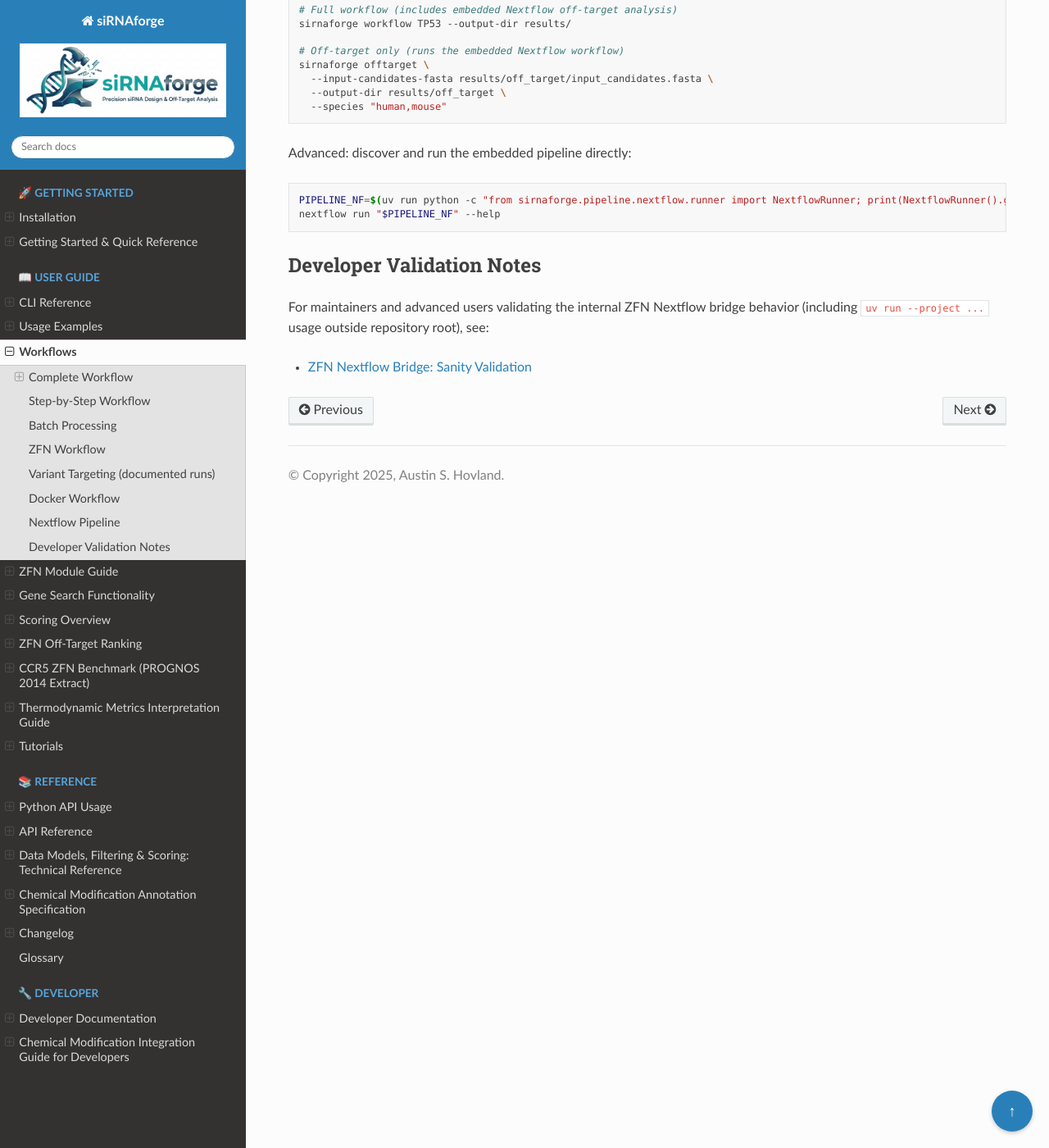
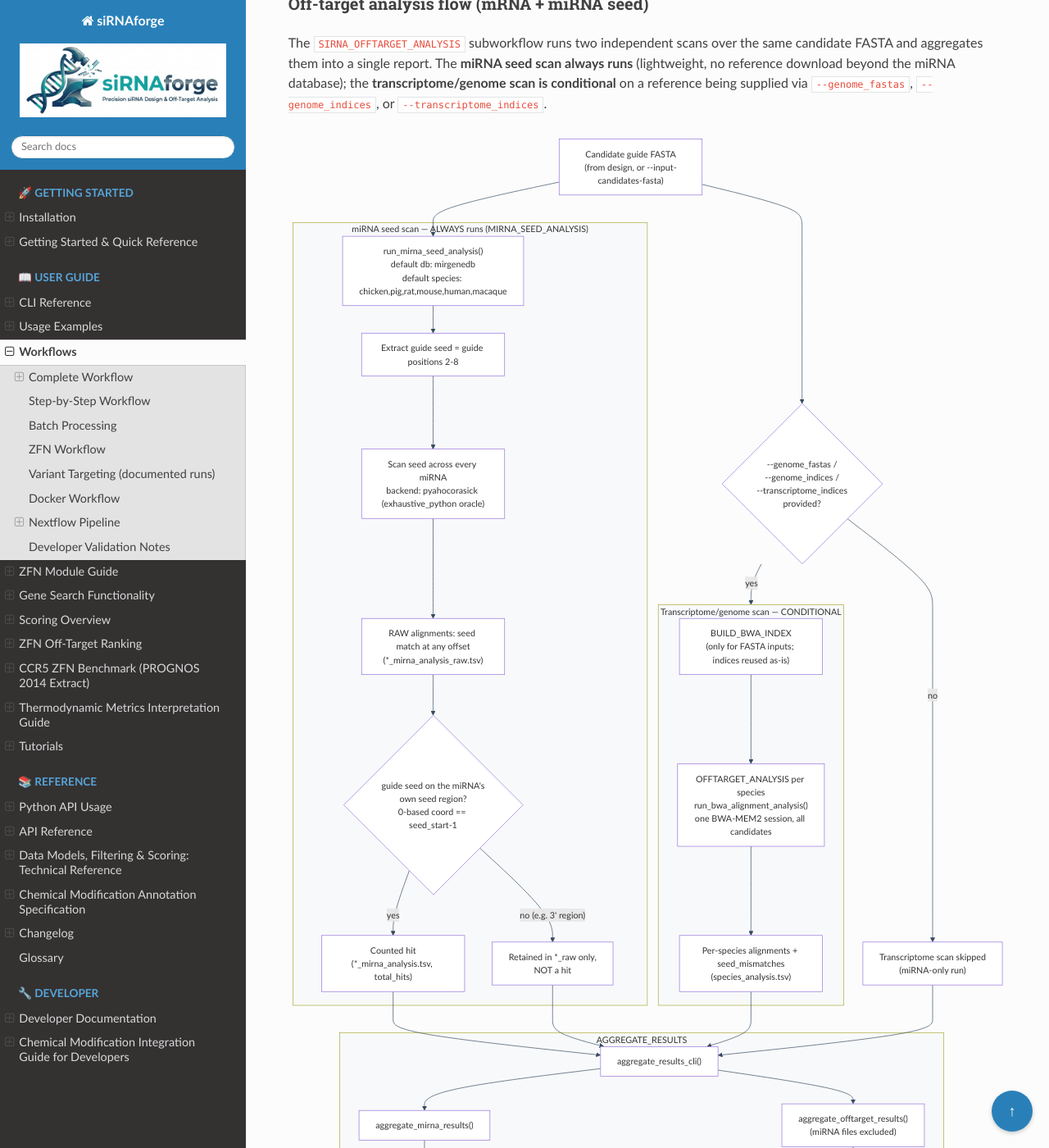
Before and after one commit to Austin-s-h/sirnaforge, a Sphinx documentation site: the page built from docs/workflows.md, in a window 1280 px wide and 1400 px high, scrolled down 2727 px. Shown: the whole window at 82% size. Built offline with Sphinx 7.4.7 and the Read the Docs theme 3.1.0, drawn with Linux system fonts in a browser that asks for light colours; the version number is read from the project's files by our own code; some of the changed text lies outside the part shown.

Commit message:
docs: add mermaid diagram for mRNA + miRNA seed off-target flow
Adds a flowchart to workflows.md grounded in the actual SIRNA_OFFTARGET_ANALYSIS
subworkflow: the miRNA seed scan always runs (MIRNA_SEED_ANALYSIS ->
run_mirna_seed_analysis), while the transcriptome/genome scan is conditional on
--genome_fastas/--genome_indices/--transcriptome_indices. Depicts the
raw-vs-seed-region-hit distinction (coord == seed_start-1) and the separate
miRNA/genome aggregation in AGGREGATE_RESULTS. Verified the diagram renders via
sphinx-build.

Co-Authored-By: Claude Opus 4.8 (1M context) <noreply@anthropic.com>

````diff
--- a/docs/workflows.md
+++ b/docs/workflows.md
@@ -11,6 +11,7 @@ sirnaforge workflow TP53 --output-dir results/
 ```
 
 (output-structure)=
+
 ### Output Structure
 
 ```
@@ -118,9 +119,70 @@ Inside the container, Nextflow uses the `local` profile automatically—no Docke
 :::
 
 (nextflow-pipeline)=
+
 ## Nextflow Pipeline
 
 siRNAforge runs off-target analysis via an embedded Nextflow workflow.
+
+### Off-target analysis flow (mRNA + miRNA seed)
+
+The `SIRNA_OFFTARGET_ANALYSIS` subworkflow runs two independent scans over the same
+candidate FASTA and aggregates them into a single report. The **miRNA seed scan always
+runs** (lightweight, no reference download beyond the miRNA database); the
+**transcriptome/genome scan is conditional** on a reference being supplied via
+`--genome_fastas`, `--genome_indices`, or `--transcriptome_indices`.
+
+```{mermaid}
+flowchart TD
+    IN["Candidate guide FASTA<br/>(from design, or --input-candidates-fasta)"]
+
+    IN --> MIR
+    IN --> GATE
+
+    subgraph MIRNA["miRNA seed scan — ALWAYS runs (MIRNA_SEED_ANALYSIS)"]
+        direction TB
+        MIR["run_mirna_seed_analysis()<br/>default db: mirgenedb<br/>default species: chicken,pig,rat,mouse,human,macaque"]
+        MIR --> SEED["Extract guide seed = guide positions 2-8"]
+        SEED --> SCAN["Scan seed across every miRNA<br/>backend: pyahocorasick (exhaustive_python oracle)"]
+        SCAN --> RAW["RAW alignments: seed match at any offset<br/>(*_mirna_analysis_raw.tsv)"]
+        RAW --> FILT{"guide seed on the miRNA's<br/>own seed region?<br/>0-based coord == seed_start-1"}
+        FILT -->|yes| HIT["Counted hit<br/>(*_mirna_analysis.tsv, total_hits)"]
+        FILT -->|"no (e.g. 3' region)"| RAWONLY["Retained in *_raw only,<br/>NOT a hit"]
+    end
+
+    GATE{"--genome_fastas /<br/>--genome_indices /<br/>--transcriptome_indices<br/>provided?"}
+    GATE -->|no| SKIP["Transcriptome scan skipped<br/>(miRNA-only run)"]
+    GATE -->|yes| GENOME
+
+    subgraph GENOME["Transcriptome/genome scan — CONDITIONAL"]
+        direction TB
+        BIDX["BUILD_BWA_INDEX<br/>(only for FASTA inputs; indices reused as-is)"]
+        BIDX --> OT["OFFTARGET_ANALYSIS per species<br/>run_bwa_alignment_analysis()<br/>one BWA-MEM2 session, all candidates"]
+        OT --> GHITS["Per-species alignments + seed_mismatches<br/>(species_analysis.tsv)"]
+    end
+
+    HIT --> AGG
+    RAWONLY --> AGG
+    GHITS --> AGG
+    SKIP --> AGG
+
+    subgraph AGGREGATE["AGGREGATE_RESULTS"]
+        direction TB
+        AGG["aggregate_results_cli()"]
+        AGG --> AMIR["aggregate_mirna_results()"]
+        AGG --> AGEN["aggregate_offtarget_results()<br/>(miRNA files excluded)"]
+    end
+
+    AMIR --> OUT["combined_*.tsv / combined*.json<br/>final_summary.txt"]
+    AGEN --> OUT
+```
+
+Both scans compute `seed_mismatches` over the same seed window (guide positions 2–8), but
+they answer different questions: the transcriptome scan finds where a guide aligns in the
+target transcriptome (BWA-MEM2), while the miRNA scan asks whether a guide's seed mimics a
+known miRNA seed. Only seed-region matches count as miRNA hits; perfect matches elsewhere in
+a miRNA are kept as raw records for transparency but are not off-target hits. See
+[Models & Scoring](models_and_scoring.md) for the scoring details.
 
 ```bash
 # Full workflow (includes embedded Nextflow off-target analysis)
````
